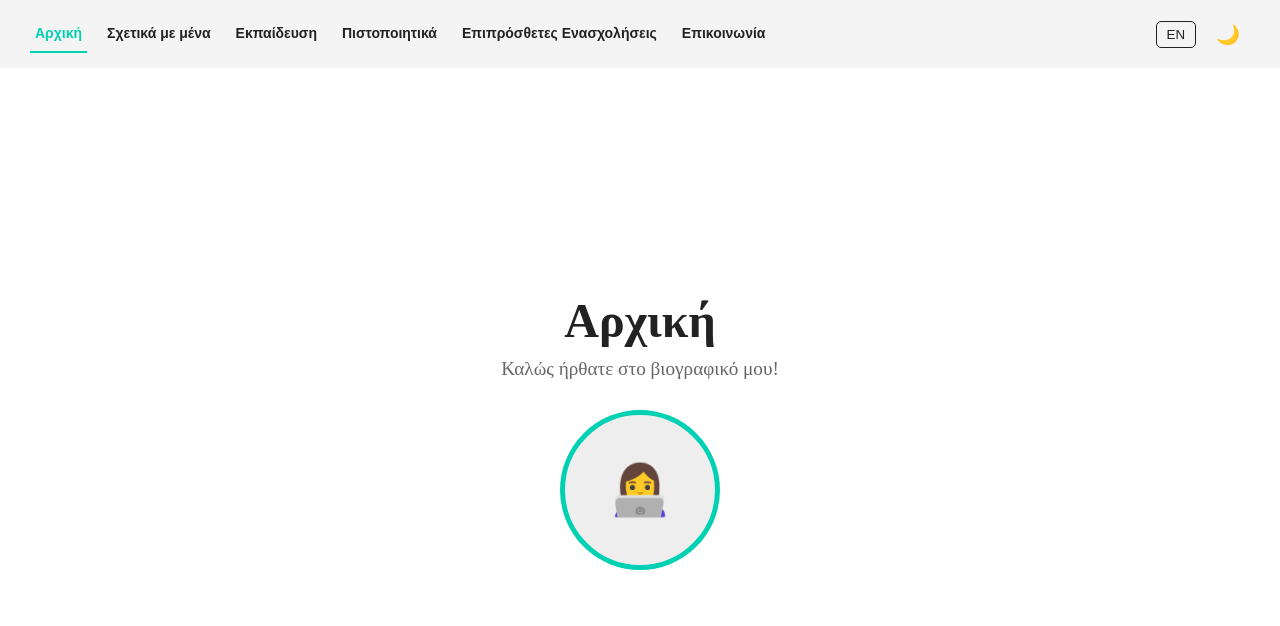
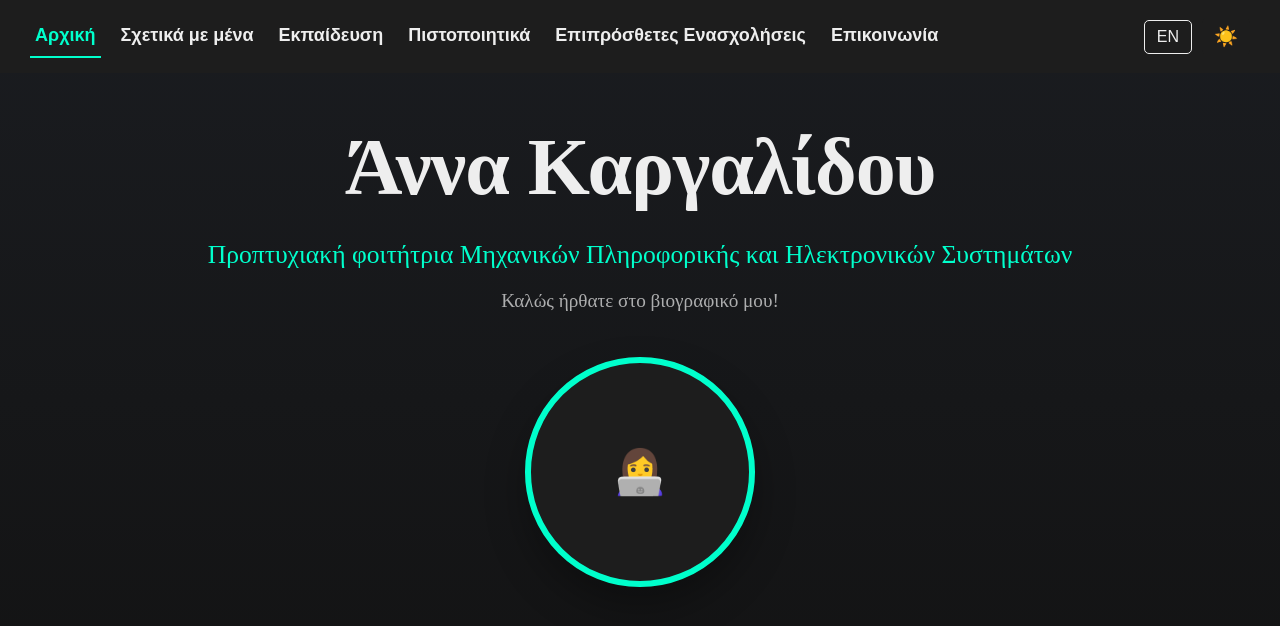
Before and after one commit to AnnaKarg/my-portfolio, a React (Vite) app: page / in a window 1280 px wide. Shown: the top 626 px of the page. Built offline with nearby package versions, Linux system fonts and the light colour scheme.

Commit message:
Start and About_Me

```diff
--- a/index.html
+++ b/index.html
@@ -1,5 +1,5 @@
 <!doctype html>
-<html lang="en">
+<html lang="el" data-theme="dark"></html>
   <head>
     <meta charset="UTF-8" />
     <link rel="icon" type="image/svg+xml" href="/favicon.svg" />
--- a/src/About_Me.jsx
+++ b/src/About_Me.jsx
@@ -2,17 +2,35 @@ import React from 'react';
 
 function About_Me({ title, text }) {
   return (
-    <div style={containerStyle}>
-      <h1>{title}</h1>
-      <p>{text}</p>
+    <div style={heroStyle}>
+      <h1 style={titleStyle}>{title}</h1>
+      <p style={descriptionStyle}>{text}</p>
     </div>
   );
 }
 
-const containerStyle = {
+const heroStyle = {
   textAlign: 'center',
-  padding: '20px',
+  width: '100%',
+  boxSizing: 'border-box',
+  padding: '38px 20px 20px',
   color: 'var(--text-color)',
-  backgroundColor: 'var(--bg-color)'
+  backgroundColor: 'transparent',
+  animation: 'fadeIn 1s ease-in'
 };
+
+const titleStyle = {
+  fontSize: '3.4rem',
+  color: 'var(--text-color)',
+  marginBottom: '10px'
+};
+
+const descriptionStyle = {
+  fontSize: '1.2rem',
+  color: 'var(--text-color)',
+  maxWidth: '900px',
+  margin: '28px auto 0',
+  lineHeight: '1.7'
+};
+
 export default About_Me;
--- a/src/Additional_Activities.jsx
+++ b/src/Additional_Activities.jsx
@@ -12,6 +12,8 @@ function Additional_Activities({ title, text }) {
 const containerStyle = {
   textAlign: 'center',
   padding: '20px',
+  fontSize: '1.25rem',
+  lineHeight: '1.6',
   color: 'var(--text-color)',
   backgroundColor: 'var(--bg-color)'
 };
--- a/src/App.jsx
+++ b/src/App.jsx
@@ -14,8 +14,12 @@ const translations = {
     certificates: "Πιστοποιητικά",
     activities: "Επιπρόσθετες Ενασχολήσεις",
     contact: "Επικοινωνία",
+    name:"Άννα Καργαλίδου",
+    startText: "Προπτυχιακή φοιτήτρια Μηχανικών Πληροφορικής και Ηλεκτρονικών Συστημάτων",
+    welcome: "Καλώς ήρθατε στο βιογραφικό μου!",
+    aboutMeText: "Είμαι φοιτήτρια στο Τμήμα Μηχανικών Πληροφορικής και Ηλεκτρονικών Συστημάτων του Διεθνές Πανεπιστημίου Ελλάδος στη Θεσσαλονίκη, με κατεύθυνση στον Προγραμματισμό και ισχυρή θεωρητική βάση σε Ηλεκτρονικά Συστήματα και Αλγορίθμους. Διαθέτω αποδεδειγμένη εργασιακή ηθική και δεξιότητες εξυπηρέτησης από προηγούμενη απασχόληση, με έμφαση στην ομαδική εργασία και τη γρήγορη προσαρμογή σε νέα περιβάλλοντα. Εστιάζω στην ανάπτυξη λογισμικού και την επίλυση προβλημάτων, με στόχο τη συμβολή σε καινοτόμα έργα που βελτιώνουν την καθημερινή ζωή. Αναζητώ ευκαιρίες για να εφαρμόσω τις γνώσεις μου και να αναπτυχθώ επαγγελματικά στον τομέα της τεχνολογίας.",
     contactText: "Μπορείτε να με βρείτε εδώ:",
-    welcome: "Καλώς ήρθατε στο βιογραφικό μου!",
+
   },
   en: {
     start: "Home",
@@ -23,8 +27,11 @@ const translations = {
     education: "Education",
     certificates: "Certificates",
     activities: "Additional Activities",
+    contact: "Contact",
+    name: "Anna Kargalidou",
+    startText: "Undergraduate student in Department of Information and Electronic Engineering",
     welcome: "Welcome to my CV!",
-    contact: "Contact",
+    aboutMeText: "I am an undergraduate student in the Department of Information and Electronic Engineering at the International Hellenic University in Thessaloniki, specializing in Programming, with a strong theoretical background in Electronic Systems and Algorithms. I possess a proven work ethic and customer service skills gained through previous employment, with an emphasis on teamwork and adaptability. I focus on software development and problem-solving, aiming to contribute to innovative projects that improve everyday life. I am seeking opportunities to apply my knowledge and grow professionally in the technology sector.",
     contactText: "You can find me here:",
   }
 };
@@ -32,7 +39,7 @@ const translations = {
 function App() {
   const [language, setLanguage] = useState('el');
   const [activeTab, setActiveTab] = useState('start');
-  const [theme, setTheme] = useState('light');
+  const [theme, setTheme] = useState('dark');
 
   const t = translations[language];
 
@@ -65,9 +72,21 @@ function App() {
       </nav>
 
       {/* --- MAIN CONTENT AREA --- */}
-      <main style={{ flex: 1, display: 'flex', justifyContent: 'center', alignItems: 'center', marginTop: '60px' }}>
-        {activeTab === 'start' && <Start title={t.start} text={t.welcome} />}
-        {activeTab === 'about' && <About_Me title={t.about} text={t.welcome} />}
+      <main style={{
+  flex: 1,
+  height: 'calc(100vh - 72px)',
+  display: 'flex',
+  flexDirection: 'column',
+  justifyContent: 'flex-start',
+  alignItems: 'center',
+  marginTop: '72px',
+  paddingTop: '0.5vh',
+  transform: 'translateY(-18px)',
+  overflow: 'hidden',
+  background: 'transparent'
+}}>
+        {activeTab === 'start' && <Start title={t.name} text={t.welcome} startText={t.startText} />}
+        {activeTab === 'about' && <About_Me title={t.about} text={t.aboutMeText} />}
         {activeTab === 'education' && <Education title={t.education} text={t.education} />}
         {activeTab === 'certificates' && <Certificate title={t.certificates} text={t.certificates} />}
         {activeTab === 'activities' && <Additional_Activities title={t.activities} text={t.activities} />}
@@ -102,7 +121,7 @@ const linkBtn = {
   cursor: 'pointer',
   fontWeight: 'bold',
   padding: '10px 5px',
-  fontSize: '14px',
+  fontSize: '18px',
   textDecoration: 'none',
   borderBottom: '2px solid transparent'
 };
@@ -125,7 +144,8 @@ const langBtn = {
   background: 'var(--nav-bg)',
   color: 'var(--text-color)',
   border: '1px solid var(--text-color)',
-  padding: '5px 10px',
+  padding: '7px 12px',
+  fontSize: '16px',
   borderRadius: '5px'
 };
 
--- a/src/Certificate.jsx
+++ b/src/Certificate.jsx
@@ -12,6 +12,8 @@ function Certificate({ title, text }) {
 const containerStyle = {
   textAlign: 'center',
   padding: '20px',
+  fontSize: '1.25rem',
+  lineHeight: '1.6',
   color: 'var(--text-color)',
   backgroundColor: 'var(--bg-color)'
 };
--- a/src/Contact.jsx
+++ b/src/Contact.jsx
@@ -18,6 +18,8 @@ function Contact({ title, text }) {
 const containerStyle = {
   textAlign: 'center',
   padding: '20px',
+  fontSize: '1.25rem',
+  lineHeight: '1.6',
   color: 'var(--text-color)',
   backgroundColor: 'var(--bg-color)'
 };
@@ -33,7 +35,7 @@ const linkStyle = {
   textDecoration: 'none',
   color: '#00d1b2',
   fontWeight: 'bold',
-  fontSize: '18px',
+  fontSize: '20px',
   border: '1px solid #00d1b2',
   padding: '10px 20px',
   borderRadius: '8px'
--- a/src/Education.jsx
+++ b/src/Education.jsx
@@ -12,6 +12,8 @@ function Education({ title, text }) {
 const containerStyle = {
   textAlign: 'center',
   padding: '20px',
+  fontSize: '1.25rem',
+  lineHeight: '1.6',
   color: 'var(--text-color)',
   backgroundColor: 'var(--bg-color)'
 };
--- a/src/Start.jsx
+++ b/src/Start.jsx
@@ -1,50 +1,64 @@
 import React from 'react';
 
-function Start({ title, text }) {
+function Start({ title, text, startText }) {
   return (
     <div style={heroStyle}>
       <h1 style={titleStyle}>{title}</h1>
+
+      <p style={detailStyle}>{startText}</p>
       <p style={subtitleStyle}>{text}</p>
 
       <div style={avatarPlaceholder}>
-        <span style={{fontSize: '50px'}}>👩‍💻</span>
+        <span style={{fontSize: '44px'}}>👩‍💻</span>
       </div>
     </div>
   );
 }
 
 const heroStyle = {
-
   textAlign: 'center',
-  padding: '20px',
+  padding: '24px 20px 40px',
+  width: '100%',
+  maxWidth: '900px',
   color: 'var(--text-color)',
-  backgroundColor: 'var(--bg-color)',
-  animation: 'fadeIn 1s ease-in'
+  transform: 'translateY(-14px)',
+  animation: 'fadeIn 1.2s ease-out'
 };
 
 const titleStyle = {
-  fontSize: '3rem',
-  color: '#222',
-  marginBottom: '10px'
+  fontSize: 'clamp(2.5rem, 8vw, 5rem)',
+  fontWeight: '800',
+  letterSpacing: '-1px',
+  marginBottom: '20px'
+};
+
+const detailStyle = {
+  fontSize: 'clamp(1.1rem, 2vw, 1.8rem)',
+  color: 'var(--accent-color)',
+  fontWeight: '500',
+  marginBottom: '15px',
+  lineHeight: '1.3'
 };
 
 const subtitleStyle = {
-  fontSize: '1.2rem',
-  color: '#666',
-  maxWidth: '600px',
-  margin: '0 auto'
+  fontSize: 'clamp(1rem, 1.5vw, 1.3rem)',
+  opacity: 0.7,
+  maxWidth: '700px',
+  margin: '0 auto 40px',
+  lineHeight: '1.6'
 };
 
 const avatarPlaceholder = {
-  width: '150px',
-  height: '150px',
+  width: 'clamp(135px, 17vw, 220px)',
+  height: 'clamp(135px, 17vw, 220px)',
   borderRadius: '50%',
-  background: '#eee',
+  background: 'var(--nav-bg)',
   display: 'flex',
   justifyContent: 'center',
   alignItems: 'center',
-  margin: '30px auto',
-  border: '5px solid #00d1b2'
+  margin: '0 auto',
+  border: '6px solid var(--accent-color)',
+  boxShadow: '0 20px 40px rgba(0,0,0,0.3)'
 };
 
 export default Start;
--- a/src/index.css
+++ b/src/index.css
@@ -1,22 +1,30 @@
 :root {
-  /* Light Mode Colors */
-  --bg-color: #ffffff;
+  /* Light Mode */
+  --bg-color: #f8f9fa; /* Ένα πολύ απαλό γκρι αντί για "χτυπητό" λευκό */
+  --bg-gradient: linear-gradient(180deg, #ffffff 0%, #f8f9fa 100%);
   --text-color: #222222;
-  --nav-bg: #f4f4f4;
+  --nav-bg: rgba(244, 244, 244, 0.95);
   --accent-color: #00d1b2;
 }
 
 [data-theme='dark'] {
-  /* Dark Mode Colors */
+  /* Dark Mode */
   --bg-color: #121212;
-  --text-color: #ffffff;
-  --nav-bg: #1e1e1e;
+  /* Αντί για κύκλο, βάζουμε μια πολύ απαλή κλίση από πάνω προς τα κάτω */
+  --bg-gradient: linear-gradient(180deg, #1a1c20 0%, #121212 100%);
+  --text-color: #eeeeee;
+  --nav-bg: rgba(30, 30, 30, 0.95);
   --accent-color: #00ffcc;
 }
 
 body {
+  margin: 0;
+  padding: 0;
+  min-height: 100vh;
   background-color: var(--bg-color);
+  background-image: var(--bg-gradient);
+  background-attachment: fixed;
   color: var(--text-color);
-  transition: all 0.3s ease; /* Για απαλή αλλαγή χρωμάτων */
-  margin: 0;
+  /* Η μετάβαση τώρα θα είναι ομοιόμορφη σε όλη την επιφάνεια */
+  transition: background 0.4s ease-in-out, background-color 0.4s ease-in-out, color 0.4s ease-in-out;
 }
```
